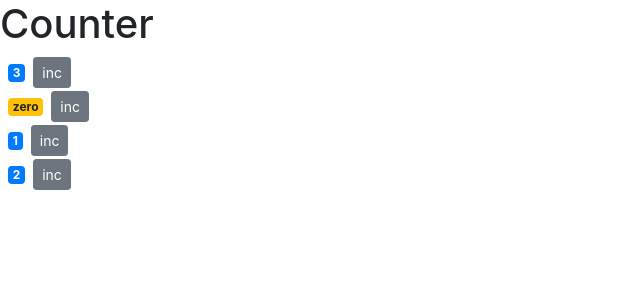
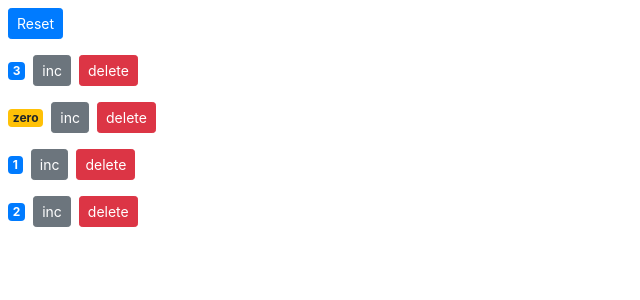
Before and after one commit to aymenzitouni/Items_Dashboard_ReactJs, a React (Create React App) app: page / in a window 1280 px wide. Shown: the top 300 px of the page, without its empty margins (0-640 px from the left). Built offline with nearby package versions, Linux system fonts and the light colour scheme.

Commit message:
counter_done

```diff
--- a/src/components/counter.jsx
+++ b/src/components/counter.jsx
@@ -1,35 +1,17 @@
 import React, { Component } from "react";
 
 class Counter extends Component {
-  state = {
-    count: this.props.value,
-    tags: ["tag1", "tag2", "tag3"]
-  };
-
   formatCode = () => {
-    const { count } = this.state;
-    return count === 0 ? "zero" : count;
+    const { value } = this.props.counter;
+    return value === 0 ? "zero" : value;
   };
 
   getBadgeClasses = () => {
     let badgeClass = "badge m-2 badge-";
-    badgeClass += this.state.count === 0 ? "warning" : "primary";
+    badgeClass += this.props.counter.value === 0 ? "warning" : "primary";
     return badgeClass;
   };
-  renderTags = () => {
-    if (this.state.tags.length === 0) return <p>there is no tagss</p>;
-    return (
-      <ul>
-        {this.state.tags.map(tag => (
-          <li key={tag}>{tag}</li>
-        ))}
-      </ul>
-    );
-  };
 
-  handleIncrement = () => {
-    this.setState({ count: this.state.count + 1 });
-  };
   render() {
     return (
       <div>
@@ -37,10 +19,16 @@
           {this.formatCode()}
         </span>
         <button
-          onClick={this.handleIncrement}
+          onClick={() => this.props.onIncrement(this.props.counter)}
           className="btn btn-sm btn-secondary"
         >
           inc
+        </button>
+        <button
+          onClick={() => this.props.onDelete(this.props.counter.id)}
+          className="btn btn-sm btn-danger m-2"
+        >
+          delete
         </button>
       </div>
     );
--- a/src/components/counters.jsx
+++ b/src/components/counters.jsx
@@ -10,12 +10,45 @@
       { id: 4, value: 2 }
     ]
   };
+
+  handleDelete = counterId => {
+    // console.log(counterId);
+    const counters = this.state.counters.filter(c => c.id !== counterId);
+    this.setState({ counters });
+  };
+
+  handleIncrement = counter => {
+    const counters = [...this.state.counters];
+    const index = counters.indexOf(counter);
+    counters[index] = { ...counter };
+    counters[index].value++;
+    this.setState({
+      counters
+    });
+  };
+
+  handleReset = () => {
+    const counters = this.state.counters;
+    counters.map(counter => (counter.value = 0));
+    this.setState({ counters });
+  };
   render() {
     return (
       <div>
-        <h1>Counter</h1>
+        <button
+          className="btn btn-sm btn-primary m-2"
+          onClick={this.handleReset}
+        >
+          Reset
+        </button>
         {this.state.counters.map(counter => (
-          <Counter key={counter.id} value={counter.value} selected={true} />
+          <Counter
+            key={counter.id}
+            counter={counter}
+            selected={true}
+            onDelete={this.handleDelete}
+            onIncrement={this.handleIncrement}
+          />
         ))}
       </div>
     );
```
